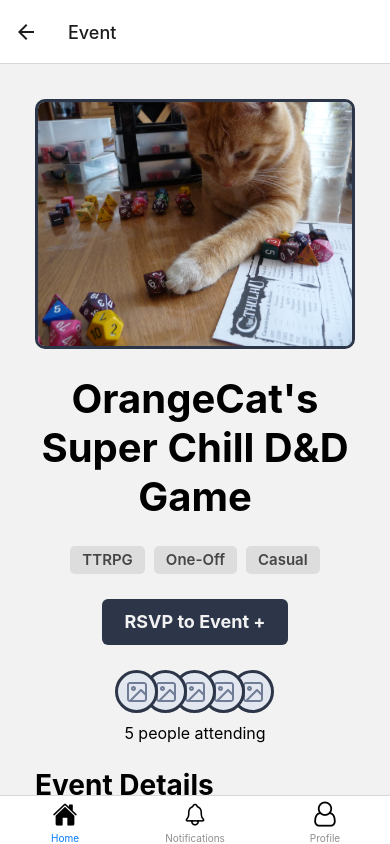
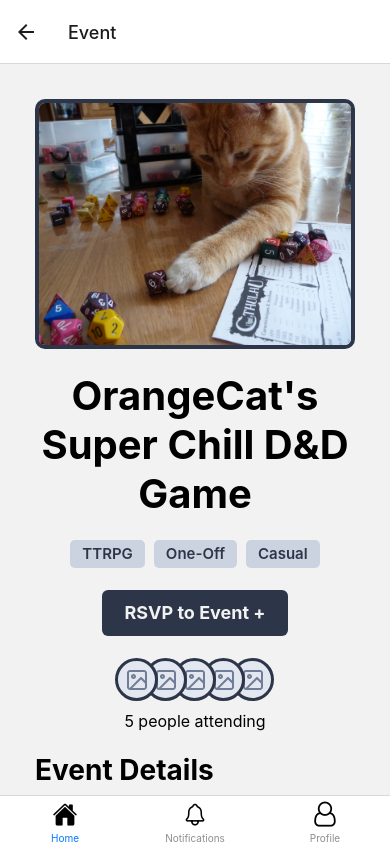
Before and after one commit to CaffeinatePlz/TabletopMeetupApp, a React Native app: screen /Event in a window 390 px wide. Built offline with nearby package versions, Linux system fonts and the light colour scheme.

Commit message:
Fixed spacing between event page headings, fixed styles, cleaned

```diff
--- a/components/AttendeesList/AttendeesList.js
+++ b/components/AttendeesList/AttendeesList.js
@@ -22,19 +22,15 @@ export default function AttendeesList() {
 
 const styles = StyleSheet.create({
   listContainer: {
-    // borderWidth: 2,
     rowGap: 10,
   },
   picturesContainer: {
     alignSelf: 'center',
-    // borderWidth: 2,
     flexDirection: 'row-reverse',
     paddingRight: 15,
   },
   attendeesNumber: {
     textAlign: 'center',
     fontSize: TEXT_SIZE.bodyTextSmall,
-    // color: '#555'
-    // color: '#2d3648'
   }
 });
--- a/components/EventDetails/Description.js
+++ b/components/EventDetails/Description.js
@@ -14,7 +14,7 @@ export default function Description({description}) {
 
 const styles = StyleSheet.create({
   descriptionContainer: {
-    rowGap: GAPS.eventDetailsHeadingBody - 8,
+    rowGap: GAPS.eventDetailsHeadingBody,
   },
   heading: {
     fontSize: TEXT_SIZE.eventPageHeading,
--- a/components/EventDetails/DocumentsAssets.js
+++ b/components/EventDetails/DocumentsAssets.js
@@ -20,7 +20,7 @@ export default function DocumentsAssets() {
 
 const styles = StyleSheet.create({
   assetsContainer: {
-    rowGap: GAPS.eventDetailsHeadingBody,
+    rowGap: GAPS.eventDetailsHeadingBody + 8,
   },
   heading: {
     fontSize: TEXT_SIZE.eventPageHeading,
--- a/components/TagPills/TagPill.js
+++ b/components/TagPills/TagPill.js
@@ -17,11 +17,11 @@ const styles = StyleSheet.create({
     paddingHorizontal: 12,
     paddingTop: 4,
     paddingBottom: 5,
-    backgroundColor: COLOURS.tagPillsBackground,  // Changed to greyscale after hi-fi test feedback
+    backgroundColor: COLOURS.lightBlueBorder,  // Changed to monochrome after hi-fi test feedback
   },
   tagName: {
     fontSize: TEXT_SIZE.labelText,
-    color: COLOURS.labelText,  // maintain text contrast on greyscale background
+    color: COLOURS.darkBlue,  // maintain text contrast on greyscale background
     fontWeight: 600,
   }
 });
--- a/config/styleConstants.js
+++ b/config/styleConstants.js
@@ -9,7 +9,7 @@ export const TEXT_SIZE = {
 }
 
 export const GAPS = {
-  eventDetailsHeadingBody: 25,
+  eventDetailsHeadingBody: 18,
 }
 
 export const COLOURS = {
--- a/screens/Events.js
+++ b/screens/Events.js
@@ -33,7 +33,7 @@ export default function Events({route, navigation}) {
   const [availsAdded, setAvailsAdded] = useState(false);
 
   return (
-    <ScrollView contentContainerStyle={{rowGap: 25}} style={styles.screenContainer}>
+    <ScrollView contentContainerStyle={{rowGap: 22}} style={styles.screenContainer}>
 
       {/* <Text>{JSON.stringify(availsAdded)}</Text> */}
 
@@ -87,7 +87,7 @@ const styles = StyleSheet.create({
   eventThumbnail: {
     height: 250,
     width: '100%',
-    borderWidth: 3,
+    borderWidth: 4,
     borderColor: COLOURS.darkBlue,
     borderRadius: 10,
     backgroundColor: COLOURS.lightBlue,
```
